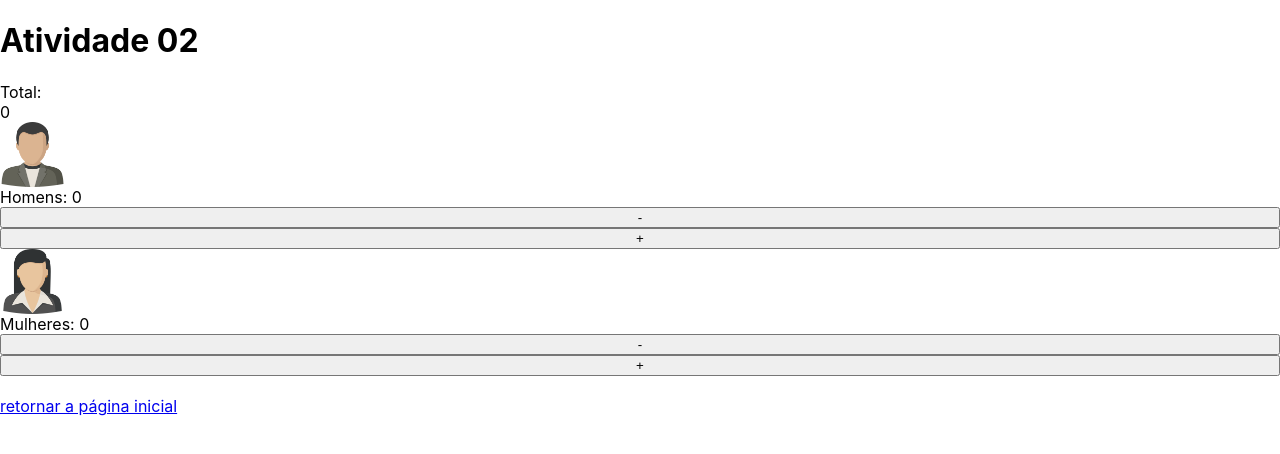
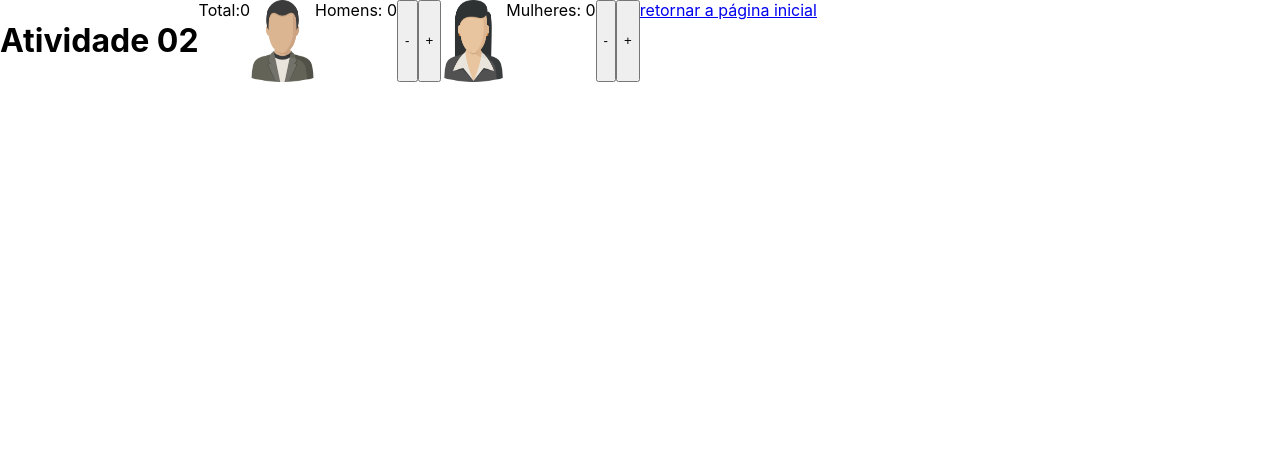
Before and after one commit to giuliakaori/Projeto-React, a React (Create React App) app: page /Atv02 in a window 1280 px wide. Shown: the top 454 px of the page. Built offline with nearby package versions, Linux system fonts and the light colour scheme.

Commit message:
Update style.css

```diff
--- a/src/style.css
+++ b/src/style.css
@@ -7,6 +7,4 @@ img
 div
 {
   display: flex;
-  flex-direction: column;
-  align-items: left;
 }
```
